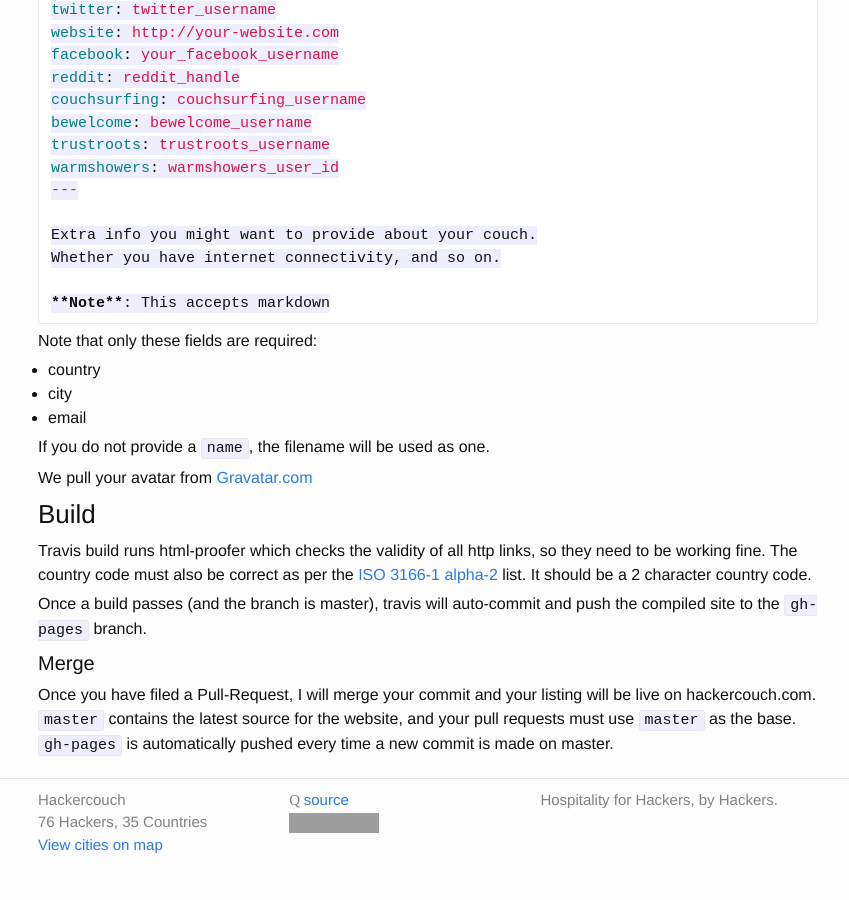
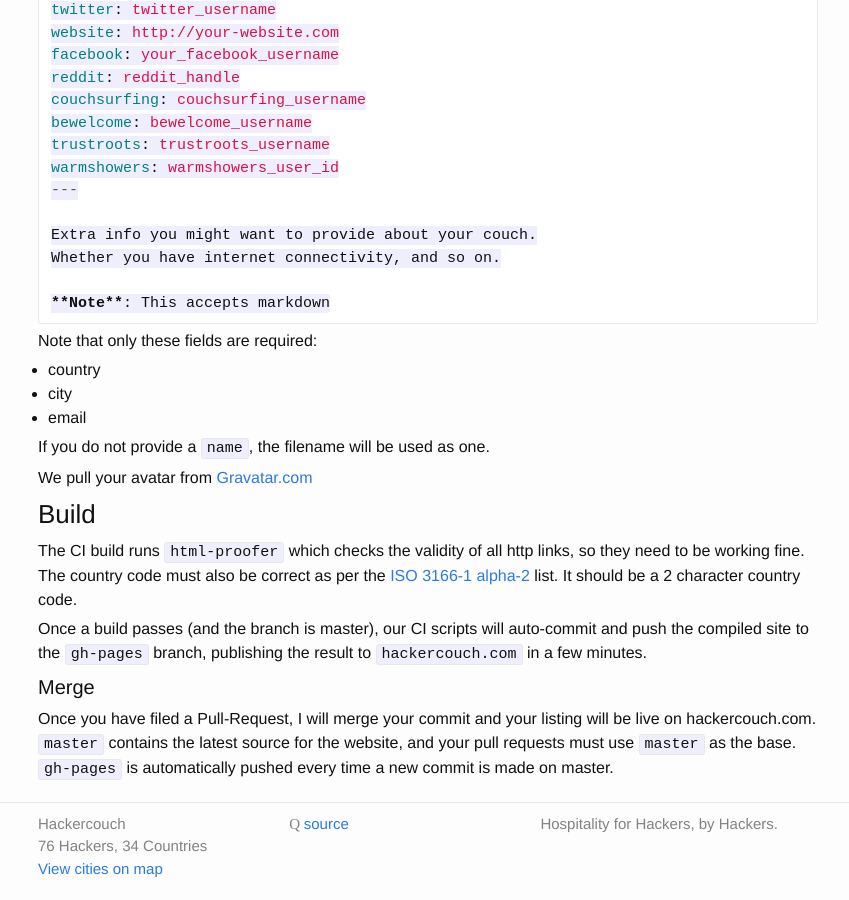
Before and after one commit to hackercouch/hackercouch, a Jekyll site: the page built from add.md, in a window 1280 px wide and 900 px high, scrolled down 581 px. Shown: the whole window, without its empty margins (212-1061 px from the left). Built offline with Jekyll 4.4.1, drawn with Linux system fonts in a browser that asks for light colours; some web fonts are replaced; before the commit the page ends 1457 px from its top, so only the background shows below that; grey boxes are pictures that could not be loaded.

```diff
--- a/_config.yml
+++ b/_config.yml
@@ -9,7 +9,6 @@ kramdown:
 exclude:
   - .editorconfig
   - .gitignore
-  - .travis.yml
   - CNAME
   - Gemfile*
   - Rakefile
--- a/_includes/footer.html
+++ b/_includes/footer.html
@@ -21,10 +21,6 @@
                 <span class="username">source</span>
             </a>
           </li>
-          <li>
-            <a href="https://travis-ci.org/hackercouch/hackercouch" title="Build Status (Travis)">
-                <img alt="travis build badge" src="https://travis-ci.org/hackercouch/hackercouch.svg?branch=master">
-            </a>
         </ul>
       </div>
 
--- a/add.md
+++ b/add.md
@@ -53,13 +53,14 @@ We pull your avatar from [Gravatar.com](https://gravatar.com/)
 
 ### Build
 
-Travis build runs html-proofer which checks the validity of all http links,
+The CI build runs `html-proofer` which checks the validity of all http links,
 so they need to be working fine. The country code must also be correct as per
 the [ISO 3166-1 alpha-2](https://en.wikipedia.org/wiki/ISO_3166-1_alpha-2) list.
 It should be a 2 character country code.
 
-Once a build passes (and the branch is master), travis will auto-commit
-and push the compiled site to the `gh-pages` branch.
+Once a build passes (and the branch is master), our CI scripts will auto-commit
+and push the compiled site to the `gh-pages` branch, publishing the result to `hackercouch.com`
+in a few minutes.
 
 #### Merge
 
```
Also changed, not shown: HACKING.md (added, +8 -0 lines), _couches/mariha.md (+1 -1 lines), _couches/simison.md (+1 -1 lines), about.md (+0 -7 lines), .github/dependabot.yml, .github/workflows/publish.yml (added), .travis.yml (deleted), README.md, 4 other files.
